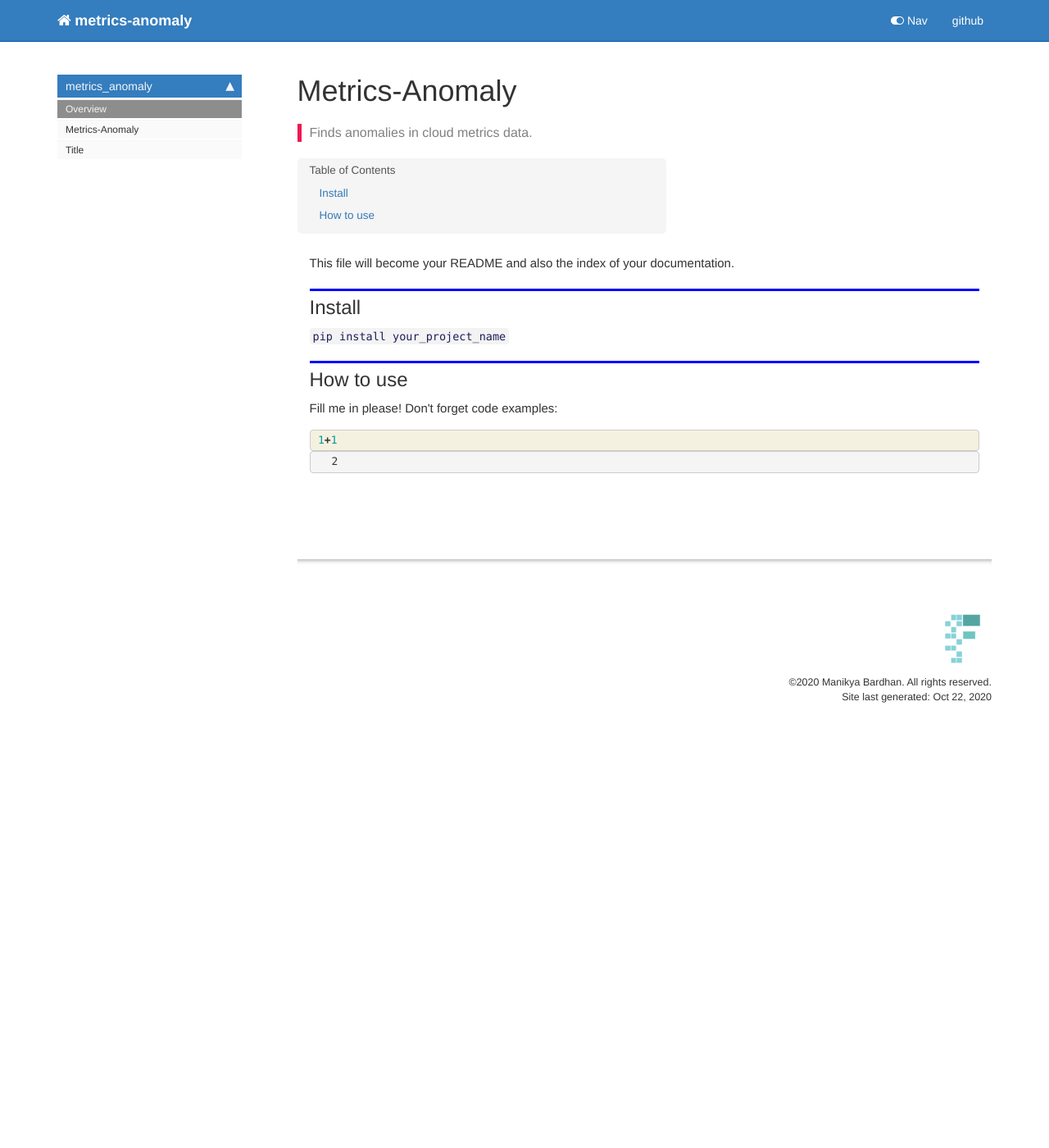
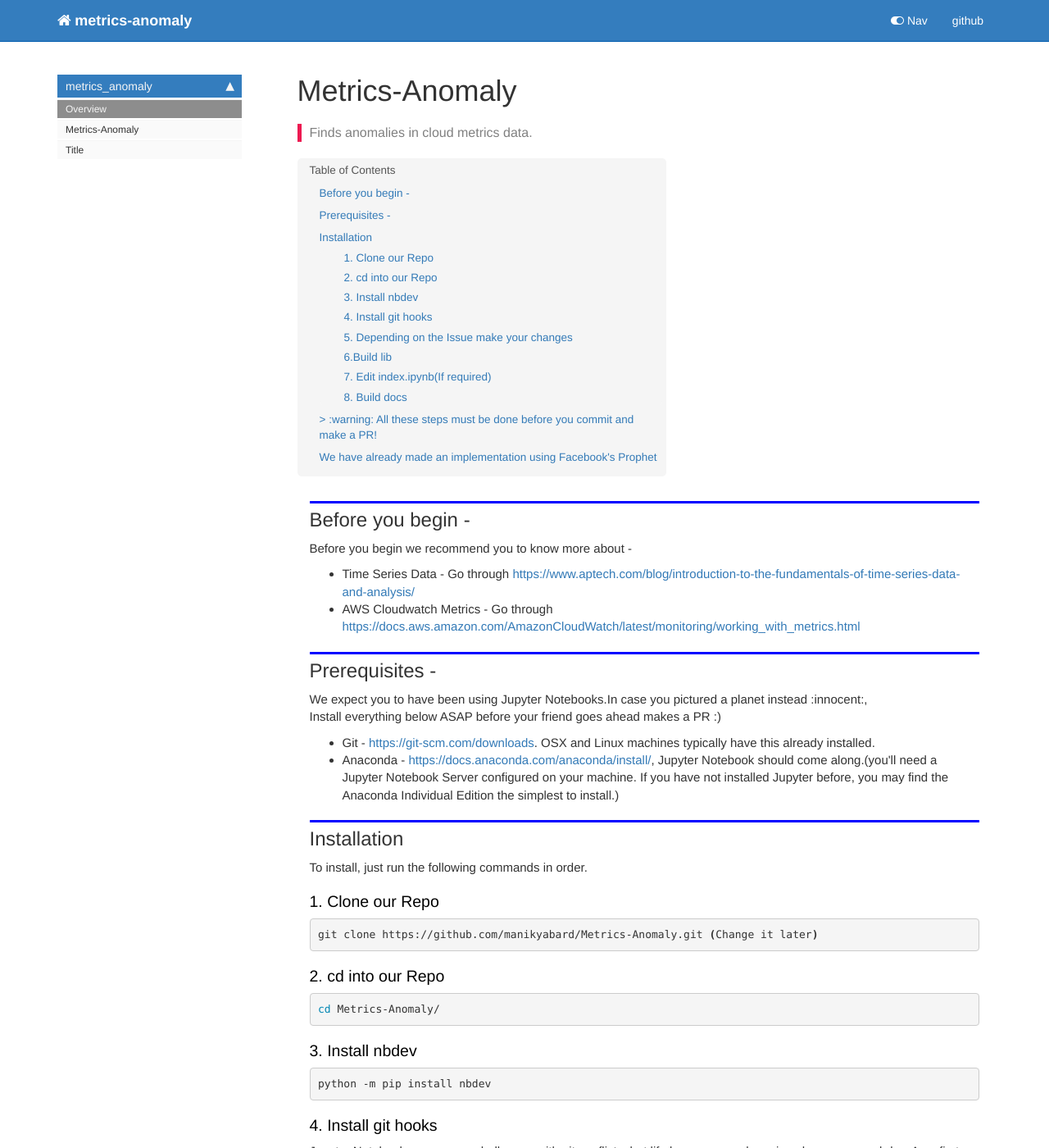
Before and after one commit to acmpesuecc/Metrics-Anomaly, a Jekyll site: the page built from docs/index.html, in a window 1280 px wide and 1400 px high. Shown: the whole window at 82% size. Built offline with Jekyll 4.4.1, drawn with Linux system fonts in a browser that asks for light colours; nearby versions of some CDN libraries; comment, search, counter and statistics services are not loaded; some of the changed text lies outside the part shown.

Commit message:
Updating Readme

```diff
--- a/docs/index.html
+++ b/docs/index.html
@@ -31,68 +31,51 @@ nb_path: "index.ipynb"
 
 <div class="cell border-box-sizing text_cell rendered"><div class="inner_cell">
 <div class="text_cell_render border-box-sizing rendered_html">
-<p>This file will become your README and also the index of your documentation.</p>
+<h2 id="Before-you-begin--">Before you begin -<a class="anchor-link" href="#Before-you-begin--"> </a></h2><p>Before you begin we recommend you to know more about -</p>
+<ul>
+<li>Time Series Data - Go through <a href="https://www.aptech.com/blog/introduction-to-the-fundamentals-of-time-series-data-and-analysis/">https://www.aptech.com/blog/introduction-to-the-fundamentals-of-time-series-data-and-analysis/</a>  </li>
+<li>AWS Cloudwatch Metrics - Go through <a href="https://docs.aws.amazon.com/AmazonCloudWatch/latest/monitoring/working_with_metrics.html">https://docs.aws.amazon.com/AmazonCloudWatch/latest/monitoring/working_with_metrics.html</a>  </li>
+</ul>
+<h2 id="Prerequisites--">Prerequisites -<a class="anchor-link" href="#Prerequisites--"> </a></h2><p>We expect you to have been using Jupyter Notebooks.In case you pictured a planet instead :innocent:,<br>
+Install everything below ASAP before your friend goes ahead makes a PR :)</p>
+<ul>
+<li>Git - <a href="https://git-scm.com/downloads">https://git-scm.com/downloads</a>. OSX and Linux machines typically have this already installed.  </li>
+<li>Anaconda - <a href="https://docs.anaconda.com/anaconda/install/">https://docs.anaconda.com/anaconda/install/</a>,  Jupyter Notebook should come along.(you'll need a Jupyter Notebook Server configured on your machine. If you have not installed Jupyter before, you may find the Anaconda Individual Edition the simplest to install.)  </li>
+</ul>
+<h2 id="Installation">Installation<a class="anchor-link" href="#Installation"> </a></h2><p>To install, just run the following commands in order.</p>
 
 </div>
 </div>
 </div>
 <div class="cell border-box-sizing text_cell rendered"><div class="inner_cell">
 <div class="text_cell_render border-box-sizing rendered_html">
-<h2 id="Install">Install<a class="anchor-link" href="#Install"> </a></h2>
+<h3 id="1.-Clone-our-Repo">1. Clone our Repo<a class="anchor-link" href="#1.-Clone-our-Repo"> </a></h3><div class="highlight"><pre><span></span>git clone https://github.com/manikyabard/Metrics-Anomaly.git <span class="o">(</span>Change it later<span class="o">)</span>
+</pre></div>
+<h3 id="2.-cd-into-our-Repo">2. cd into our Repo<a class="anchor-link" href="#2.-cd-into-our-Repo"> </a></h3><div class="highlight"><pre><span></span><span class="nb">cd</span> Metrics-Anomaly/
+</pre></div>
+<h3 id="3.-Install-nbdev">3. Install nbdev<a class="anchor-link" href="#3.-Install-nbdev"> </a></h3><div class="highlight"><pre><span></span>python -m pip install nbdev
+</pre></div>
+<h3 id="4.-Install-git-hooks">4. Install git hooks<a class="anchor-link" href="#4.-Install-git-hooks"> </a></h3><p>Jupyter Notebooks can cause challenges with git conflicts, but life becomes much easier when you use nbdev. As a first step, run nbdev_install_git_hooks in the terminal from your project folder.</p>
+<div class="highlight"><pre><span></span>nbdev_install_git_hooks
+</pre></div>
+<h3 id="5.-Depending-on-the-Issue-make-your-changes">5. Depending on the Issue make your changes<a class="anchor-link" href="#5.-Depending-on-the-Issue-make-your-changes"> </a></h3><h3 id="6.Build-lib">6.Build lib<a class="anchor-link" href="#6.Build-lib"> </a></h3><p>Now you can create your python module. To do so, just run nbdev_build_lib from the terminal when anywhere in your project folder.</p>
+<div class="highlight"><pre><span></span>nbdev_build_lib
+</pre></div>
+<div class="highlight"><pre><span></span>nbdev_clean_nbs
+</pre></div>
+<h3 id="7.-Edit-index.ipynb(If-required)">7. Edit index.ipynb(If required)<a class="anchor-link" href="#7.-Edit-index.ipynb(If-required)"> </a></h3><p>create your documentation home page and readme file by making changes to index.ipynb</p>
+<h3 id="8.-Build-docs">8. Build docs<a class="anchor-link" href="#8.-Build-docs"> </a></h3><p>Now you can create your documentation. To do so, just run nbdev_build_docs from the terminal when anywhere in your project folder.</p>
+<div class="highlight"><pre><span></span>nbdev_build_docs
+</pre></div>
+<hr>
+<h2 id="&gt;-:warning:-All-these-steps-must-be-done-before-you-commit-and-make-a-PR!">&gt; :warning: <strong>All these steps must be done before you commit and make a PR!</strong><a class="anchor-link" href="#&gt;-:warning:-All-these-steps-must-be-done-before-you-commit-and-make-a-PR!"> </a></h2>
 </div>
 </div>
 </div>
 <div class="cell border-box-sizing text_cell rendered"><div class="inner_cell">
 <div class="text_cell_render border-box-sizing rendered_html">
-<p><code>pip install your_project_name</code></p>
-
+<h2 id="We-have-already-made-an-implementation-using-Facebook's-Prophet">We have already made an implementation using Facebook's Prophet<a class="anchor-link" href="#We-have-already-made-an-implementation-using-Facebook's-Prophet"> </a></h2>
 </div>
 </div>
 </div>
-<div class="cell border-box-sizing text_cell rendered"><div class="inner_cell">
-<div class="text_cell_render border-box-sizing rendered_html">
-<h2 id="How-to-use">How to use<a class="anchor-link" href="#How-to-use"> </a></h2>
 </div>
-</div>
-</div>
-<div class="cell border-box-sizing text_cell rendered"><div class="inner_cell">
-<div class="text_cell_render border-box-sizing rendered_html">
-<p>Fill me in please! Don't forget code examples:</p>
-
-</div>
-</div>
-</div>
-    {% raw %}
-
-<div class="cell border-box-sizing code_cell rendered">
-<div class="input">
-
-<div class="inner_cell">
-    <div class="input_area">
-<div class=" highlight hl-ipython3"><pre><span></span><span class="mi">1</span><span class="o">+</span><span class="mi">1</span>
-</pre></div>
-
-    </div>
-</div>
-</div>
-
-<div class="output_wrapper">
-<div class="output">
-
-<div class="output_area">
-
-
-
-<div class="output_text output_subarea output_execute_result">
-<pre>2</pre>
-</div>
-
-</div>
-
-</div>
-</div>
-
-</div>
-    {% endraw %}
-
-</div>
```
Also changed, not shown: README.md, 1 other file.
